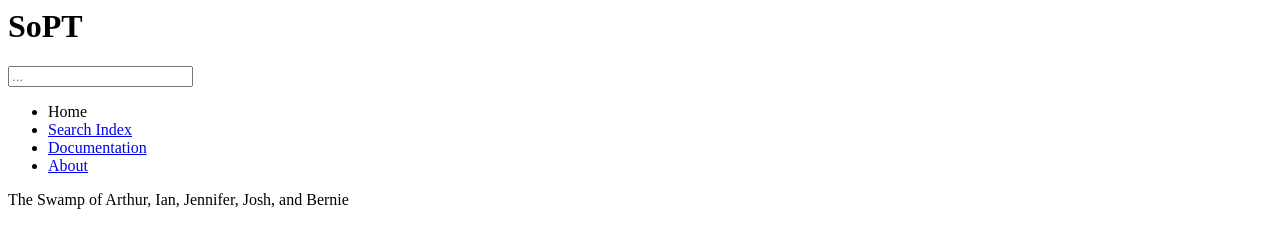
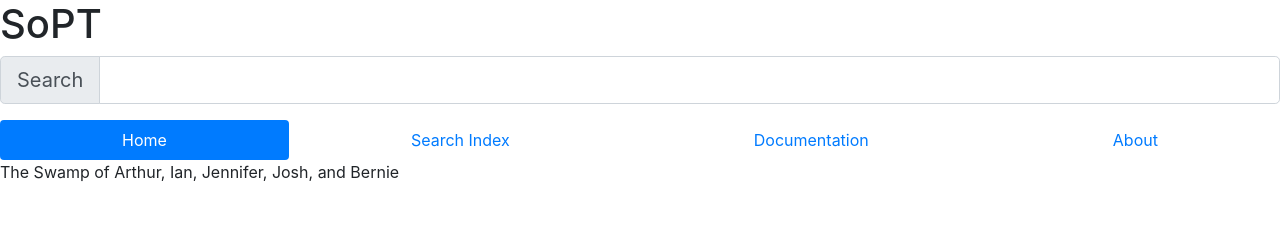
Before and after one commit to Berniez88/finalproject377, a website: page public/index.html in a window 1280 px wide. Drawn offline with nearby package versions, Linux system fonts and the light colour scheme.

Commit message:
Bootstrap
- nav bar
- search bar

```diff
--- a/public/index.html
+++ b/public/index.html
@@ -3,6 +3,7 @@
     <meta charset="UTF-8">
     <meta name="viewport" content="width=device-width, initial-scale=1.0">
     <title>Schedule of Planet Terps</title>
+    <link rel="stylesheet" href="https://cdn.jsdelivr.net/npm/bootstrap@4.5.3/dist/css/bootstrap.min.css" integrity="sha384-TX8t27EcRE3e/ihU7zmQxVncDAy5uIKz4rEkgIXeMed4M0jlfIDPvg6uqKI2xXr2" crossorigin="anonymous">
 </head>
 <body>
     <div class="balls">
@@ -10,16 +11,29 @@
     </div>
     <div class="torso">
         <form>
-            <input type="text" id="input" class="textinput" placeholder="..."></input>
+            <div class="input-group input-group-lg">
+                <div class="input-group-prepend">
+                  <span class="input-group-text" id="inputGroup-sizing-lg">Search</span>
+                </div>
+                <input type="text" class="form-control" aria-label="Sizing example input" aria-describedby="inputGroup-sizing-lg">
+              </div>
         </form>
         <!-- search bar will go directly to application pages - make it happen in JS -->
         <nav>
-            <ul>
-              <li><span>Home</span></li>
-              <li><a href="#">Search Index</a></li>
-              <li><a href="#">Documentation</a></li>
-              <li><a href="#">About</a></li>
-            </ul>
+            <ul class="nav nav-pills nav-fill">
+                <li class="nav-item">
+                  <a class="nav-link active" href="#">Home</a>
+                </li>
+                <li class="nav-item">
+                  <a class="nav-link" href="#">Search Index</a>
+                </li>
+                <li class="nav-item">
+                  <a class="nav-link" href="#">Documentation</a>
+                </li>
+                <li class="nav-item">
+                    <a class="nav-link" href="#">About</a>
+                </li>
+              </ul>
         </nav>
     </div>
     <div class="myguys_toes">
```
Also changed, not shown: public/about.html (+1 -0 lines).
